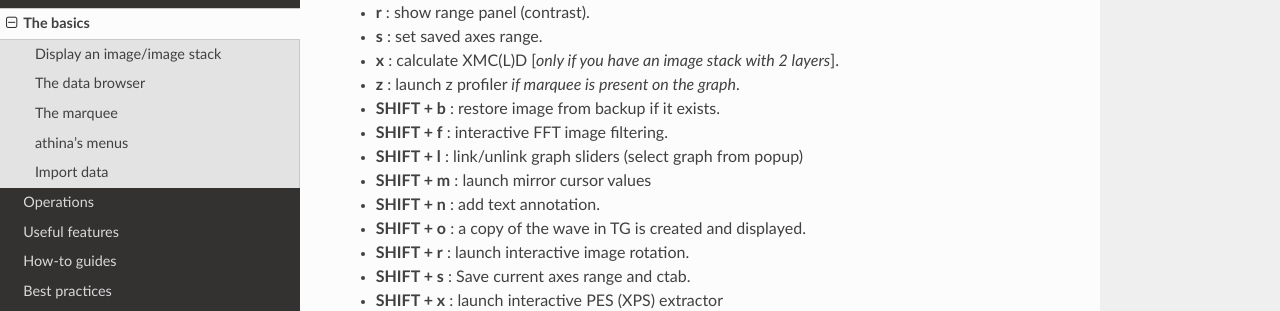
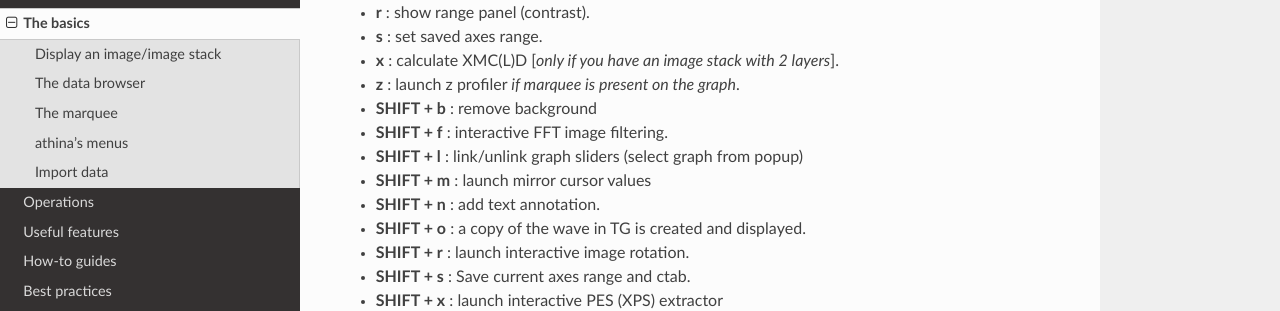
Before and after one commit to evangelosgolias/athina, a Sphinx documentation site: the page built from doc/source/files/thebasics.md, in a window 1280 px wide and 900 px high, scrolled down 793 px. Shown: the part 159-470 px from the top of the window. Built offline with Sphinx 7.4.7 and the Read the Docs theme 3.1.0, drawn with Linux system fonts in a browser that asks for light colours.

Commit message:
SHIFT+b removes background

```diff
--- a/doc/source/files/thebasics.md
+++ b/doc/source/files/thebasics.md
@@ -30,7 +30,7 @@
 - **s** : set saved axes range.
 - **x** : calculate XMC(L)D [*only if you have an image stack with 2 layers*].
 - **z** : launch z profiler *if marquee is present on the graph*.
-- **SHIFT + b** : restore image from backup if it exists.
+- **SHIFT + b** : remove background
 - **SHIFT + f** : interactive FFT image filtering.
 - **SHIFT + l** : link/unlink graph sliders (select graph from popup)
 - **SHIFT + m** : launch mirror cursor values
```
Also changed, not shown: 1 other file.
